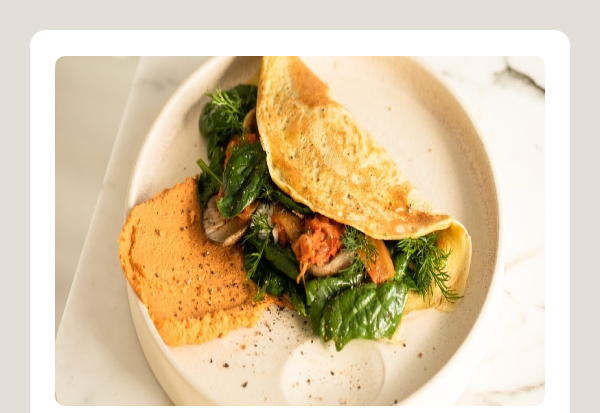
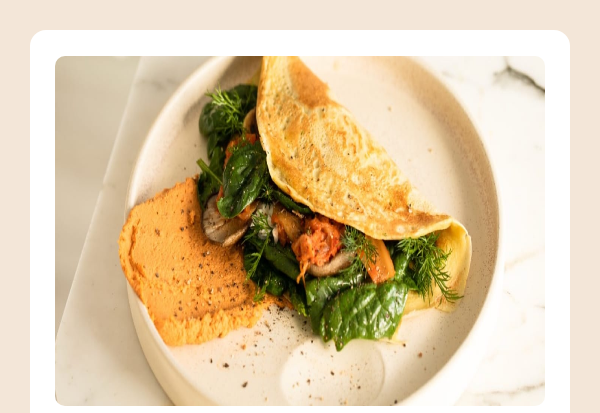
Before and after one commit to Joewanaaa/FM-recipe-main-page, a plain HTML site: page index.html in a window 600 px wide. Shown: the top 413 px of the page. Drawn offline with nearby package versions, Linux system fonts and the light colour scheme.

Commit message:
changed background color

```diff
--- a/style.css
+++ b/style.css
@@ -3,7 +3,7 @@ body{
     font-weight: 400;
     font-style: normal;
     font-size: 16px;
-    background-color: hsl(30, 18%, 87%);
+    background-color: hsl(30, 54%, 90%);
 }
 .attribution {
     font-family: "Outfit", sans-serif;
@@ -114,7 +114,7 @@ li span{
 
 @media (min-width: 491px) and (max-width:767px){
     body{
-        background-color: hsl(30, 18%, 87%);
+        background-color: hsl(30, 54%, 90%);
     }
 
     .card{
```
